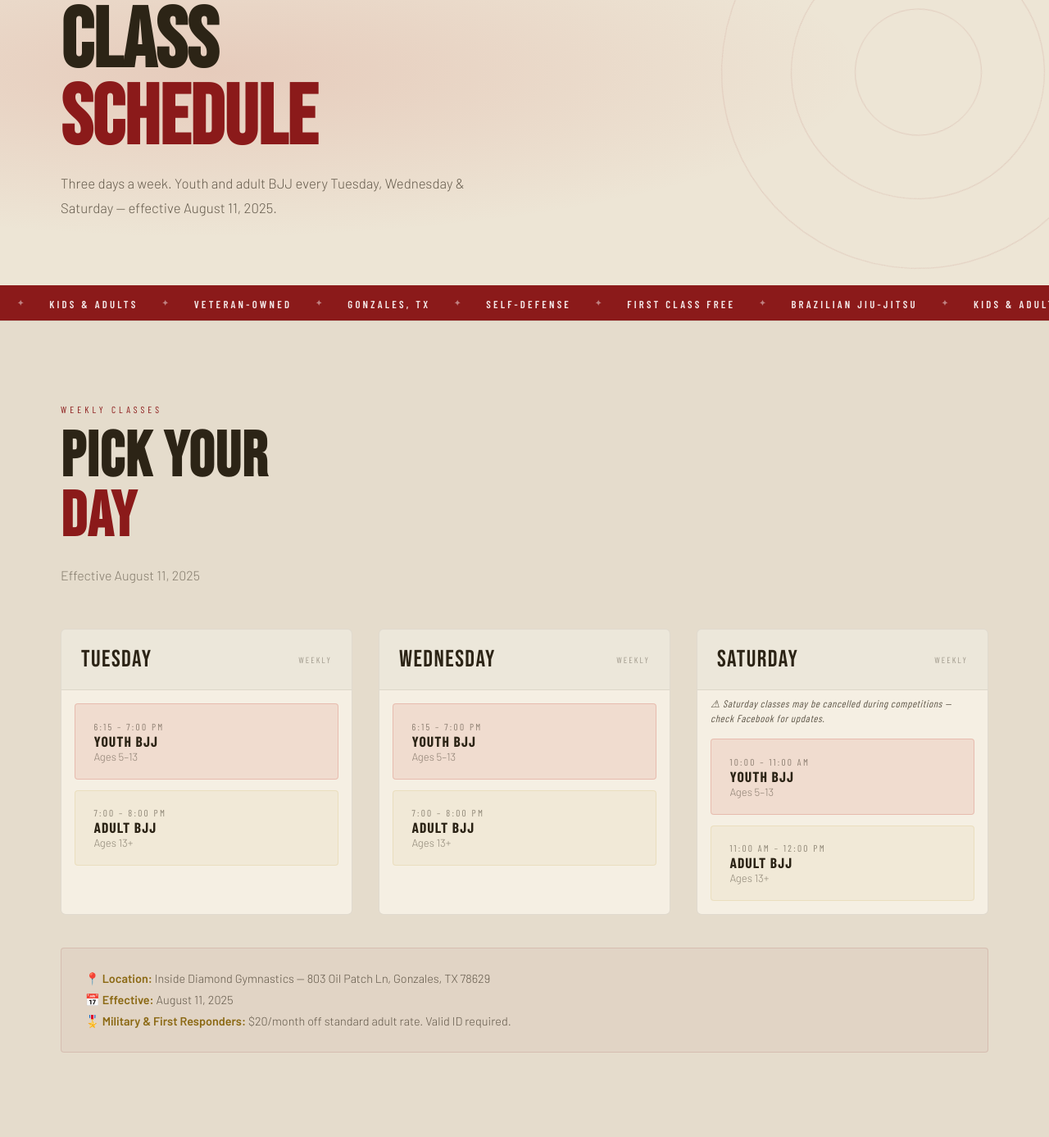
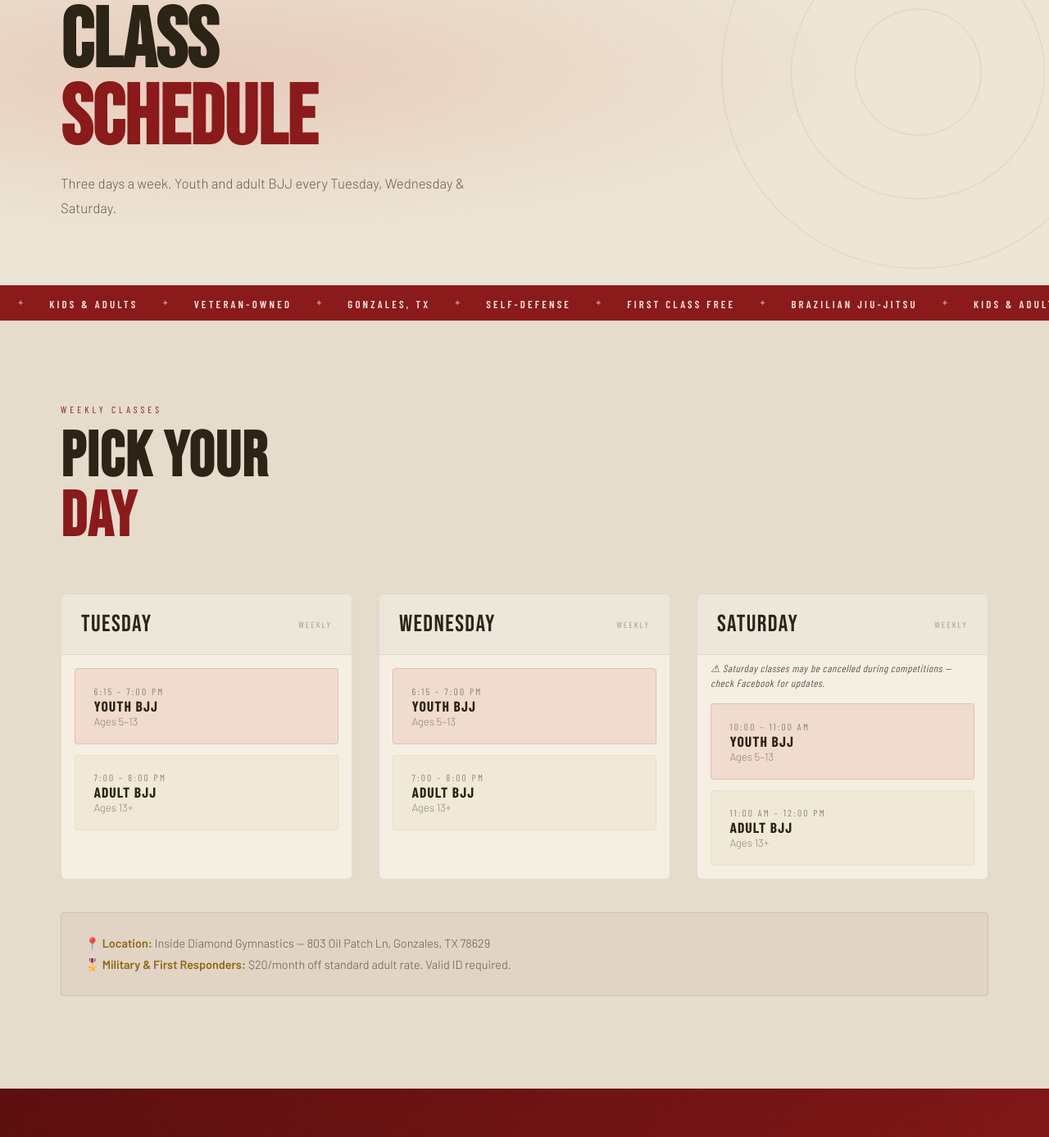
Before and after one commit to kstuart520/Apache-Warrior-Academy-website, a plain HTML site: page schedule.html in a window 1280 px wide. Shown: the part 173-1560 px from the top of the page at 82% size. Drawn offline with nearby package versions, Linux system fonts and the light colour scheme.

Commit message:
Add files via upload

```diff
--- a/schedule.html
+++ b/schedule.html
@@ -1,4 +1,4 @@
-<!DOCTYPE html><html lang="en"><head><meta charset="UTF-8"><meta name="viewport" content="width=device-width, initial-scale=1.0"><title>Schedule | Apache Warrior Academy</title><meta name="description" content="Class schedule for Apache Warrior Academy — Tuesday, Wednesday &amp; Saturday BJJ classes for youth and adults in Gonzales, TX. Effective August 11, 2025."><link rel="preconnect" href="https://fonts.googleapis.com"><link href="https://fonts.googleapis.com/css2?family=Bebas+Neue&family=Barlow:ital,wght@0,300;0,400;0,500;0,600;1,300&family=Barlow+Condensed:wght@400;500;600;700&display=swap" rel="stylesheet"><link rel="stylesheet" href="css/style.css"><link rel="stylesheet" href="css/pages.css">  <!-- Favicon -->
+<!DOCTYPE html><html lang="en"><head><meta charset="UTF-8"><meta name="viewport" content="width=device-width, initial-scale=1.0"><title>Schedule | Apache Warrior Academy</title><meta name="description" content="Class schedule for Apache Warrior Academy — Tuesday, Wednesday &amp; Saturday BJJ classes for youth and adults in Gonzales, TX."><link rel="preconnect" href="https://fonts.googleapis.com"><link href="https://fonts.googleapis.com/css2?family=Bebas+Neue&family=Barlow:ital,wght@0,300;0,400;0,500;0,600;1,300&family=Barlow+Condensed:wght@400;500;600;700&display=swap" rel="stylesheet"><link rel="stylesheet" href="css/style.css"><link rel="stylesheet" href="css/pages.css">  <!-- Favicon -->
   <link rel="icon" type="image/png" sizes="32x32" href="images/favicon.png">
   <link rel="icon" type="image/png" sizes="192x192" href="images/favicon-192.png">
   <link rel="apple-touch-icon" sizes="192x192" href="images/favicon-192.png">
@@ -27,13 +27,12 @@
     <a href="enroll.html" class="nav-cta">Enroll Now</a>
     <button class="hamburger" id="hamburger" aria-label="Open menu"><span></span><span></span><span></span></button>
   </div></nav>
-<div class="page-hero"><div class="page-hero-bg"><div class="page-hero-geo" style="--geo-pos:20% 50%;"><div class="geo-ring geo-ring-1"></div><div class="geo-ring geo-ring-2"></div><div class="geo-ring geo-ring-3"></div></div><div class="hero-overlay"></div></div><div class="page-hero-content container"><span class="label">When We Train</span><h1>CLASS<br><em>SCHEDULE</em></h1><p class="page-hero-sub">Three days a week. Youth and adult BJJ every Tuesday, Wednesday &amp; Saturday — effective August 11, 2025.</p></div></div>
+<div class="page-hero"><div class="page-hero-bg"><div class="page-hero-geo" style="--geo-pos:20% 50%;"><div class="geo-ring geo-ring-1"></div><div class="geo-ring geo-ring-2"></div><div class="geo-ring geo-ring-3"></div></div><div class="hero-overlay"></div></div><div class="page-hero-content container"><span class="label">When We Train</span><h1>CLASS<br><em>SCHEDULE</em></h1><p class="page-hero-sub">Three days a week. Youth and adult BJJ every Tuesday, Wednesday &amp; Saturday.</p></div></div>
 <div class="marquee-strip"><div class="marquee-track"><span>Brazilian Jiu-Jitsu</span><span class="sep">✦</span><span>Kids &amp; Adults</span><span class="sep">✦</span><span>Veteran-Owned</span><span class="sep">✦</span><span>Gonzales, TX</span><span class="sep">✦</span><span>Self-Defense</span><span class="sep">✦</span><span>First Class Free</span><span class="sep">✦</span><span>Brazilian Jiu-Jitsu</span><span class="sep">✦</span><span>Kids &amp; Adults</span><span class="sep">✦</span><span>Veteran-Owned</span><span class="sep">✦</span><span>First Class Free</span><span class="sep">✦</span></div></div>
 <main class="page-body alt-bg"><div class="container">
   <div class="section-head reveal" style="margin-bottom:3.5rem;">
     <span class="label">Weekly Classes</span>
     <h2>PICK YOUR<br><em>DAY</em></h2>
-  <p style="font-weight:300;color:var(--cream-dim);font-size:1rem;margin-top:0.5rem;opacity:0.7;">Effective August 11, 2025</p>
   </div>
 
   <div class="schedule-page-grid three-col reveal">
@@ -110,7 +109,6 @@
 
   <div class="schedule-note-box reveal">
     <strong>📍 Location:</strong> Inside Diamond Gymnastics — 803 Oil Patch Ln, Gonzales, TX 78629<br>
-    <strong>📅 Effective:</strong> August 11, 2025<br>
     <strong>🎖️ Military &amp; First Responders:</strong> $20/month off standard adult rate. Valid ID required.
   </div>
 </div></main>
```
Also changed, not shown: index.html (+1 -1 lines), 1 other file.
